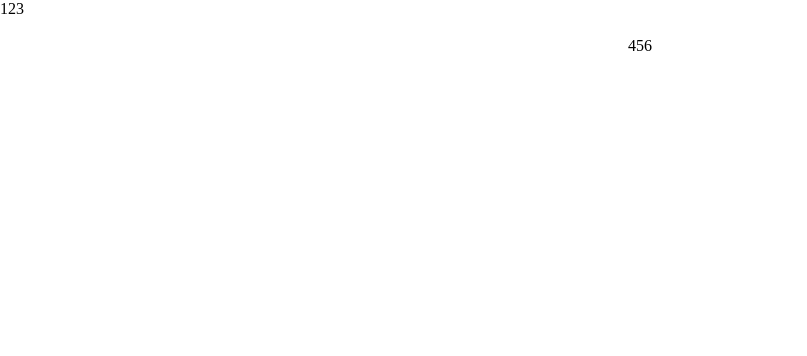
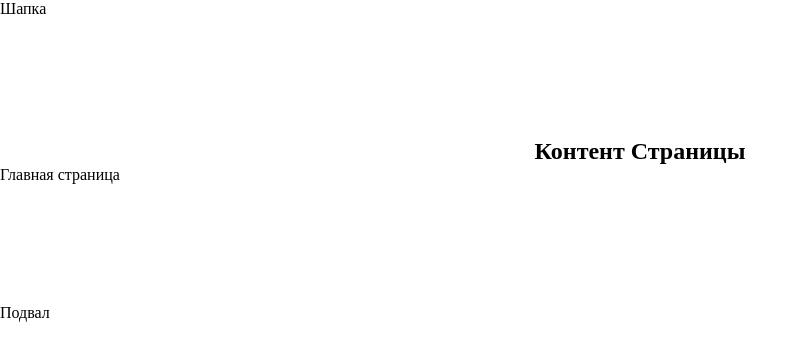
Before and after one commit to KuzAnton8335/blog-react, a React (Vite) app: page / in a window 1280 px wide. Shown: the top 356 px of the page, without its empty margins (0-807 px from the left). Built offline with nearby package versions, Linux system fonts and the light colour scheme; a web font is replaced by a local one.

Commit message:
реализован основоной компонент с роутингом

```diff
--- a/package.json
+++ b/package.json
@@ -16,7 +16,7 @@
     "react-dom": "^19.0.0",
     "react-hook-form": "^7.54.2",
     "react-redux": "^9.2.0",
-    "react-router": "^7.3.0",
+    "react-router-dom": "^7.4.0",
     "redux": "^5.0.1",
     "redux-thunk": "^3.1.0",
     "styled-components": "^6.1.15",
--- a/src/App.jsx
+++ /dev/null
@@ -1,17 +0,0 @@
-import styled from 'styled-components';
-
-const Div = styled.div`
-	text-align: center;
-`;
-
-const App = () => {
-	return (
-		<div>
-			<div>123</div>
-			<i class="fa fa-telegram" aria-hidden="true"></i>
-			<Div>456</Div>
-		</div>
-	);
-};
-
-export default App;
--- /dev/null
+++ b/src/blog.jsx
@@ -0,0 +1,41 @@
+import { Route, Routes } from 'react-router-dom';
+import styled from 'styled-components';
+
+const Content = styled.div`
+	padding: 120px 0;
+`;
+
+const H2 = styled.h2`
+	text-align: center;
+`;
+
+const Header = () => {
+	return <header>Шапка</header>;
+};
+
+const Footer = () => {
+	return <footer>Подвал</footer>;
+};
+
+const Blog = () => {
+	return (
+		<>
+			<Header />
+			<Content>
+				<H2>Контент Страницы</H2>
+				<Routes>
+					<Route path="/" element={<div>Главная страница</div>} />
+					<Route path="/login" element={<div>Авторизация</div>} />
+					<Route path="/register" element={<div>Регистрация</div>} />
+					<Route path="/Users" element={<div>Пользователи</div>} />
+					<Route path="/post" element={<div>Новая Статья</div>} />
+					<Route path="/post/postId" element={<div>Статья</div>} />
+					<Route path="*" element={<div>Ошибка</div>} />
+				</Routes>
+			</Content>
+			<Footer />
+		</>
+	);
+};
+
+export default Blog;
--- a/src/main.jsx
+++ b/src/main.jsx
@@ -1,11 +1,14 @@
 import 'normalize.css';
 import { StrictMode } from 'react';
 import { createRoot } from 'react-dom/client';
-import App from './App.jsx';
+import { BrowserRouter } from 'react-router-dom';
+import Blog from './blog.jsx';
 import './index.css';
 
 createRoot(document.getElementById('root')).render(
 	<StrictMode>
-		<App />
+		<BrowserRouter>
+			<Blog />
+		</BrowserRouter>
 	</StrictMode>,
 );
```
Also changed, not shown: 1 other file (tests, documents, lock files or other folders).
